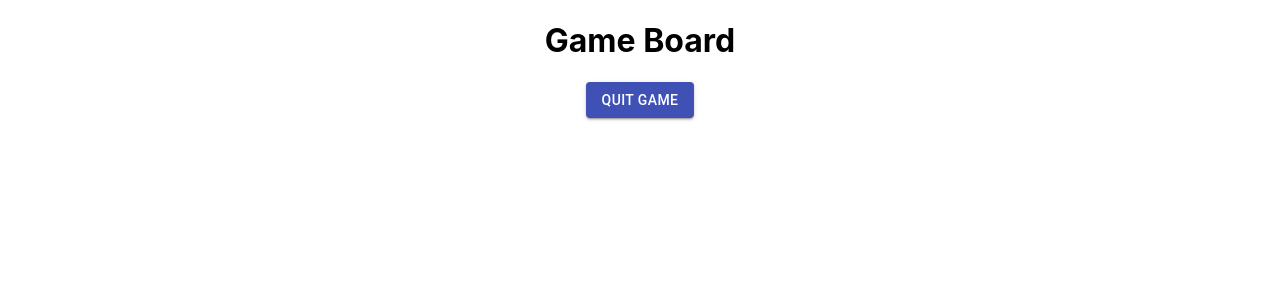
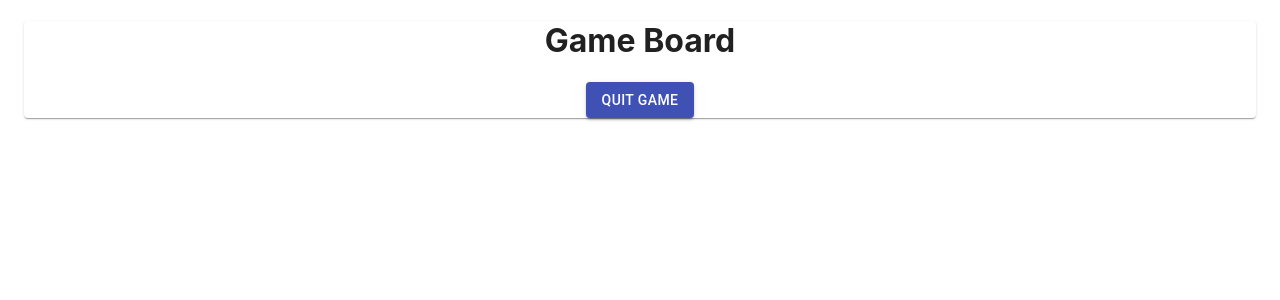
Before and after one commit to GuardiansOfTheCode/trivial-purfuit, a React (Create React App) app in the folder app/: page / in a window 1280 px wide. Both pictures are taken after a click on the button "START GAME". Shown: the top 300 px of the page. Built offline with nearby package versions, Linux system fonts and the light colour scheme.

Commit message:
Style changes

```diff
--- a/app/src/components/stateful/App.tsx
+++ b/app/src/components/stateful/App.tsx
@@ -20,7 +20,6 @@ const App = () => {
     const [playerState, setPlayerState] = useState({...initialPlayerState});
 
     const changeNameHandler = (event: any, id: number) => {
-        console.log(JSON.stringify(event.target.value));
         const copyPlayers = [...playerState.players];
         const playerIndex = copyPlayers.findIndex(player => player.id === id);
         const copyPlayer = copyPlayers[playerIndex];
@@ -33,18 +32,12 @@ const App = () => {
         toggleShowStartScreen(!showStartScreen);
     }
 
-    const resetToInitialPlayerStateHandler = () => {
-        console.log(JSON.stringify(playerState));
-        setPlayerState({...initialPlayerState});
-        console.log(JSON.stringify(playerState));
-    }
-
     const page = showStartScreen ?
         <StartScreen players={playerState.players}
                      changeName={changeNameHandler}
-                     startGame={() => toggleShowStartScreenHandler()}
-                     reset={() => resetToInitialPlayerStateHandler()} /> :
-        <GameBoard clicked={() => toggleShowStartScreenHandler()}/>;
+                     startGame={() => toggleShowStartScreenHandler()}/> :
+        <GameBoard players={playerState.players}
+                   clicked={() => toggleShowStartScreenHandler()}/>;
     return (
         <Container className="App">
             {page}
--- a/app/src/components/stateless/GameBoard/GameBoard.tsx
+++ b/app/src/components/stateless/GameBoard/GameBoard.tsx
@@ -1,14 +1,16 @@
 import React from 'react';
-import {Button} from "@material-ui/core";
+import {Button, Grid, Paper} from "@material-ui/core";
 
 const gameBoard = (props: any) => {
     return (
-        <div>
-            <h1>Game Board</h1>
-            <Button variant="contained"
-                    color="primary"
-                    onClick={props.clicked}>Quit Game</Button>
-        </div>
+        <Paper>
+            <Grid>
+                <h1>Game Board</h1>
+                <Button variant="contained"
+                        color="primary"
+                        onClick={props.clicked}>Quit Game</Button>
+            </Grid>
+        </Paper>
     )
 }
 
--- a/app/src/components/stateless/StartScreen/StartScreen.tsx
+++ b/app/src/components/stateless/StartScreen/StartScreen.tsx
@@ -1,17 +1,15 @@
 import React from 'react';
-import {Button, ButtonGroup, Divider, Paper} from "@material-ui/core";
+import {Button, Divider, Paper} from "@material-ui/core";
 import './StartScreen.css';
 import Players from '../Players/Players';
 
 const startScreen = (props: any) => {
-
     return (
         <Paper className="StartScreen"
                variant="outlined">
             <h1>Welcome To Trivial Purfuit</h1>
             <Players players={props.players}
-                     changeName={props.changeName}
-            />
+                     changeName={props.changeName}/>
 
             <Divider/>
 
```
